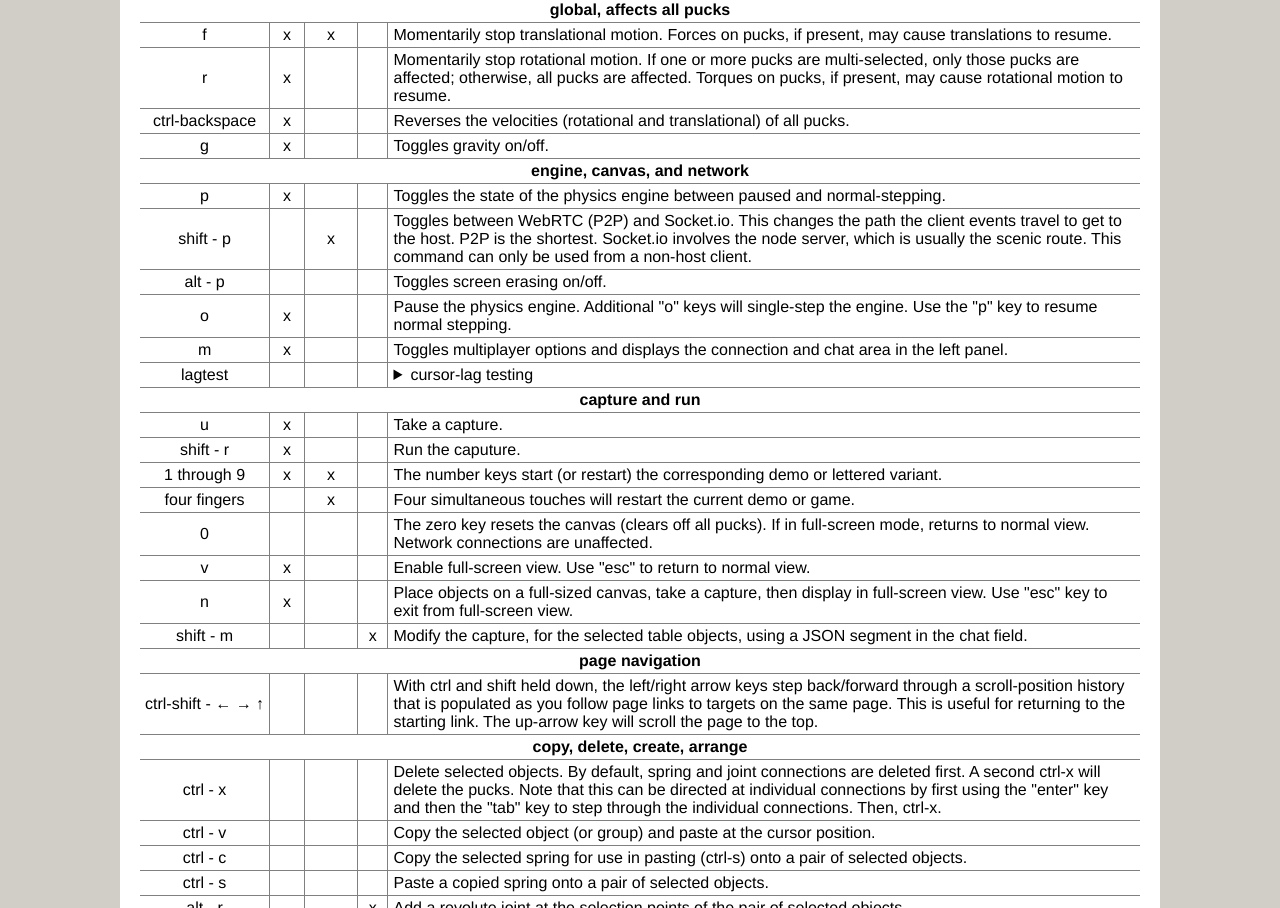
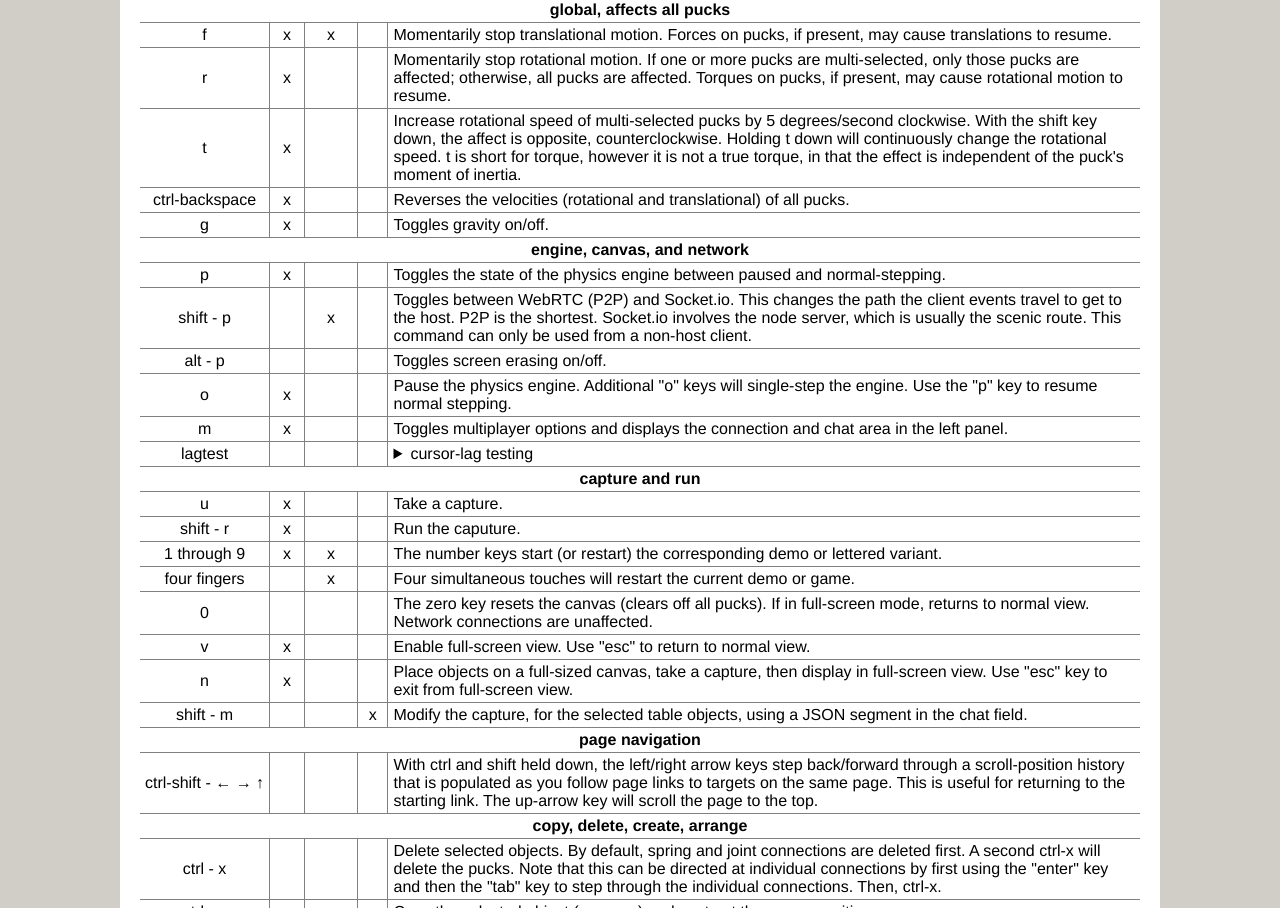
Before and after one commit to m-jim-d/springsandpucks, a plain HTML site: page mouseandkeys.html in a window 1280 px wide. Shown: the part 1649-2557 px from the top of the page. Drawn offline with Linux system fonts and the light colour scheme; no server answers.

Commit message:
another update

```diff
--- a/mouseandkeys.html
+++ b/mouseandkeys.html
@@ -376,6 +376,19 @@
       </td>
    </tr>
    <tr>
+      <td class="keys">t</td>
+      <td>x</td>
+      <td></td>
+      <td></td>
+      <td class="desc">
+         Increase rotational speed of multi-selected pucks by 5 degrees/second clockwise.
+         With the shift key down, the affect is opposite, counterclockwise.
+         Holding t down will continuously change the rotational speed.
+         t is short for torque, however it is not a true torque, in that the effect is independent
+         of the puck's moment of inertia.
+      </td>
+   </tr>
+   <tr>
       <td class="keys">ctrl-backspace</td>
       <td>x</td>
       <td></td>
```
